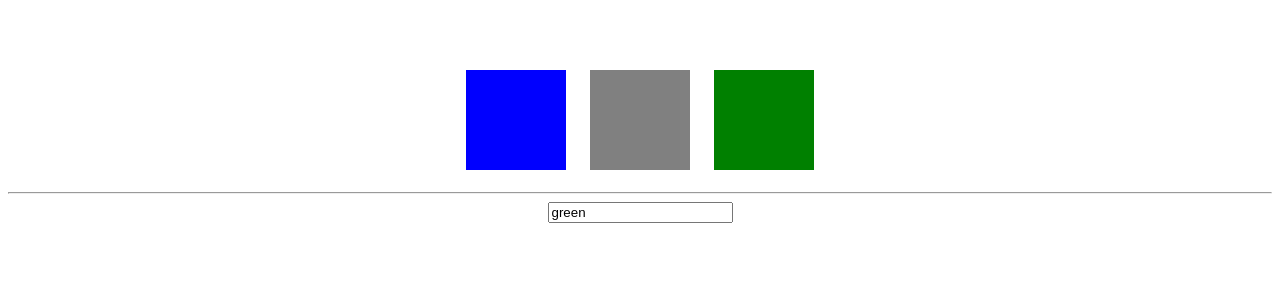
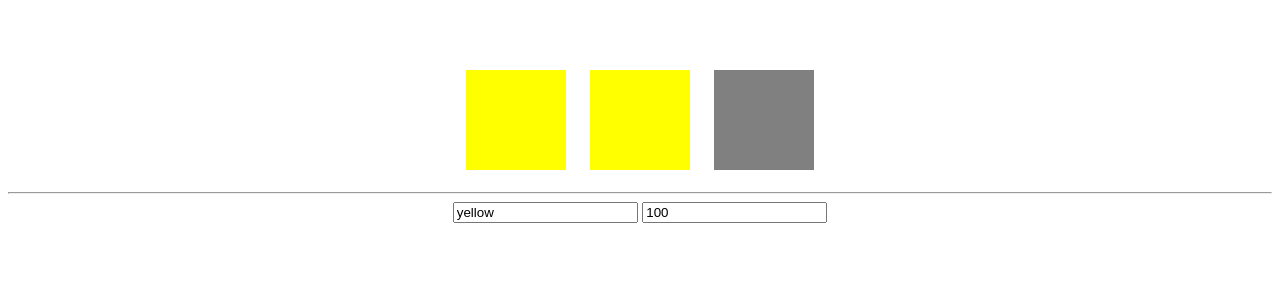
Before and after one commit to mislavsraka/Vue-project, a Vue app: page / in a window 1280 px wide. Shown: the top 300 px of the page. Built offline with nearby package versions, Linux system fonts and the light colour scheme.

Commit message:
Setting styles dynamically

```diff
--- a/index.html
+++ b/index.html
@@ -7,13 +7,12 @@
   </head>
   <body>
     <div id="app">
-  		<div class="demo"
-  		@click="attachRed = !attachRed"
-  		:class="divClasses"></div>
-  		<div class="demo" :class="{red: attachRed}"></div>
-  		<div class="demo" :class="[color, {red: attachRed}]"></div>
+  		<div class="demo" :style="{backgroundColor: color}"></div>
+  		<div class="demo" :style="myStyle"></div>
+  		<div class="demo"></div>
   		<hr>
   		<input type="text" v-model="color">
+  		<input type="text" v-model="width">
 	</div>
   </body>
 </html>
--- a/src/main.js
+++ b/src/main.js
@@ -11,14 +11,14 @@ Vue.config.productionTip = false
 new Vue({
 	el: '#app',
 	data: {
-		attachRed: false,
-		color: 'green'
+		color: 'yellow',
+		width: 100
 	},
 	computed: {
-		divClasses: function() {
+		myStyle: function() {
 			return {
-				red: this.attachRed,
-				blue: !this.attachRed
+				backgroundColor: this.color,
+				width: this.width + 'px'
 			};
 		}
 	}
```
